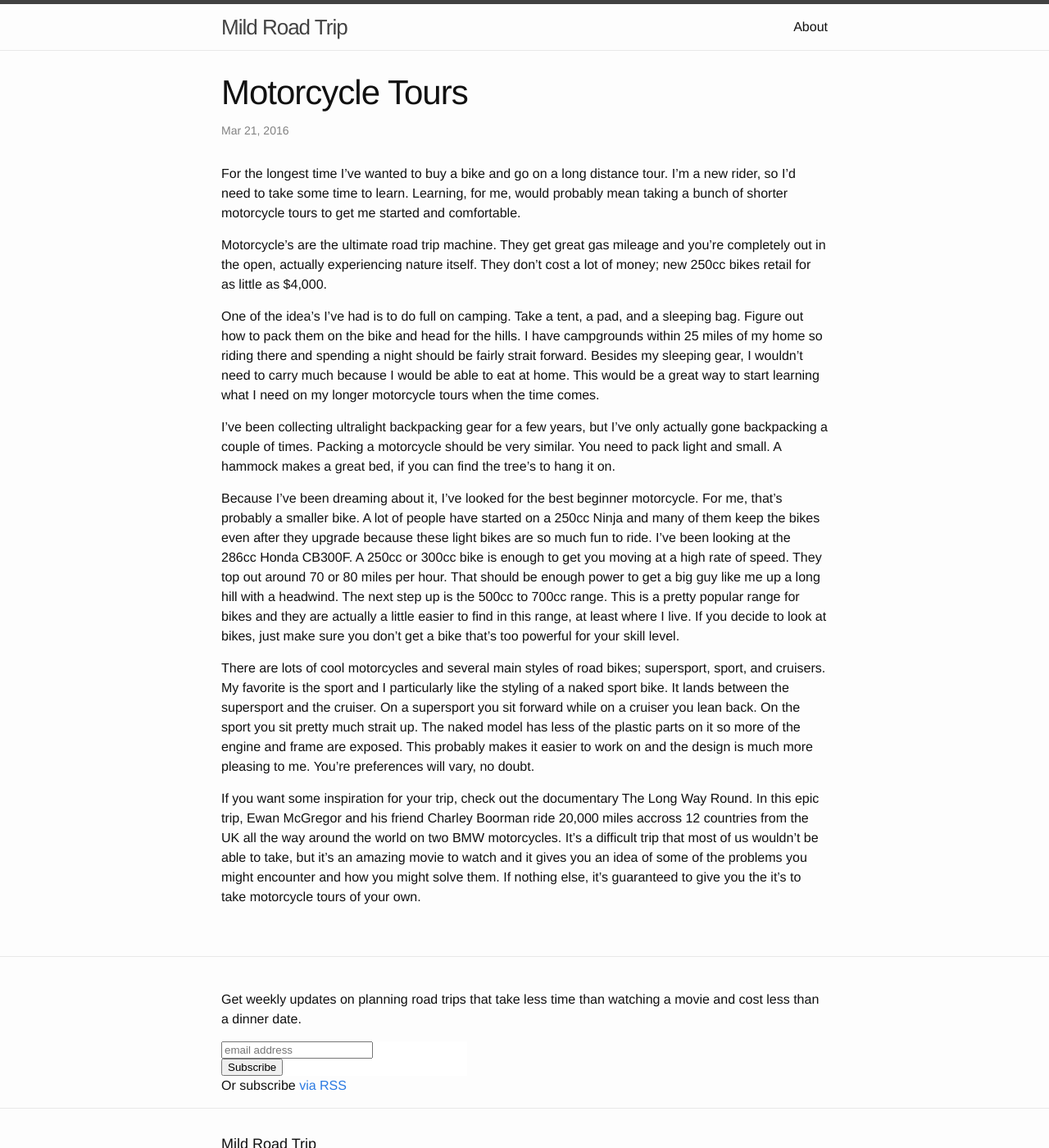
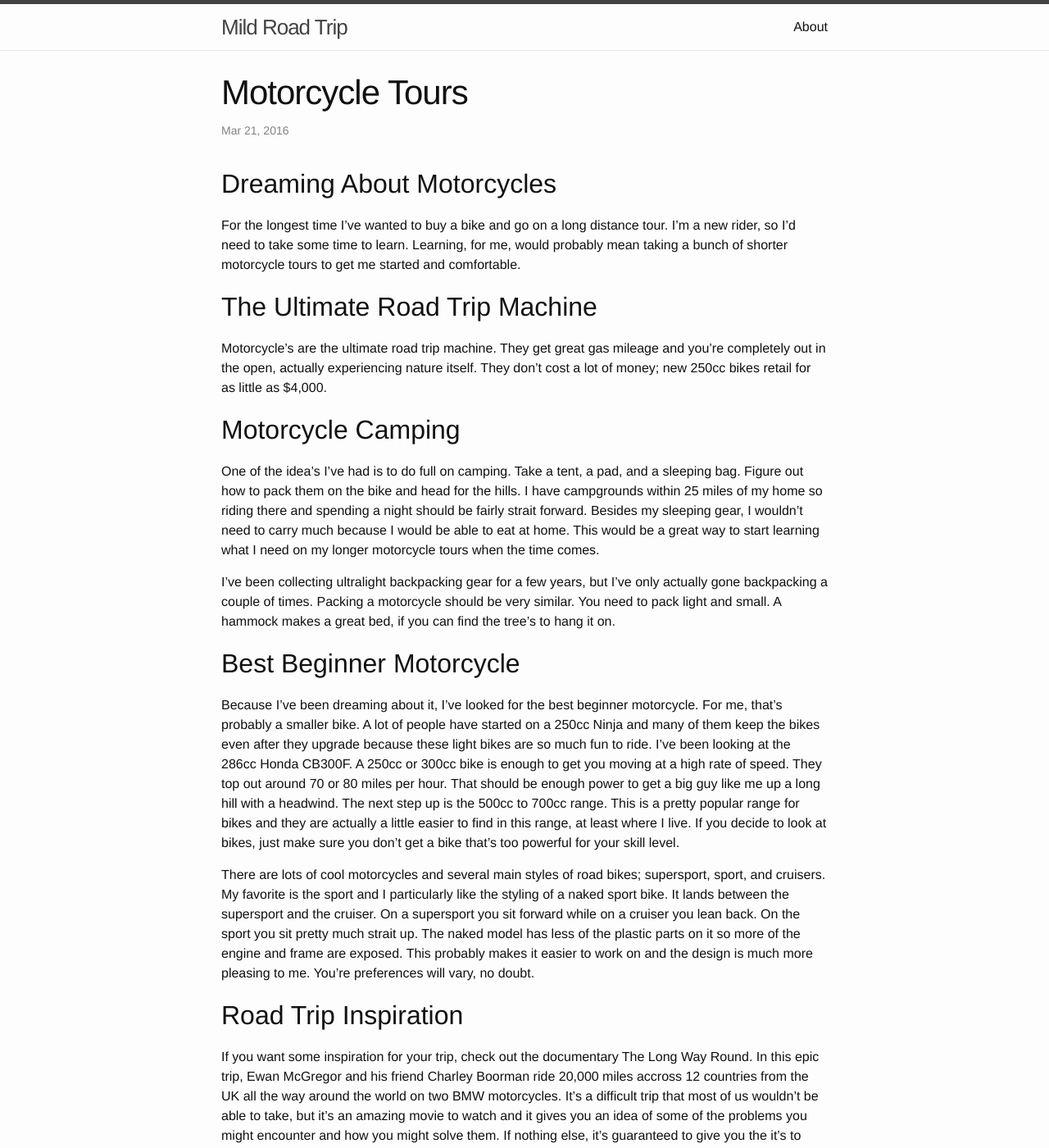
Before and after one commit to codazoda/mildroadtrip, a Jekyll site: the page built from _posts/2016-03-21-motorcyle-tours.markdown, in a window 1280 px wide and 1400 px high. Shown: the whole window at 82% size. Built offline with Jekyll 4.4.1, drawn with Linux system fonts in a browser that asks for light colours; comment, search, counter and statistics services are not loaded.

Commit message:
added some sub headings

```diff
--- a/_posts/2016-02-08-welcome-to-mild-road-trip.markdown
+++ b/_posts/2016-02-08-welcome-to-mild-road-trip.markdown
@@ -4,6 +4,7 @@ title:  "Welcome to Mild Road Trip"
 date:   2016-02-08 06:43:57 -0700
 categories: none
 ---
+
 Welcome to Mild Road Trip! This is a blog about getting out on the open road
 regardless of your budget or time restrictions. It's about planning road trips
 that take less time than watching a movie at home and cost less than going on a
--- a/_posts/2016-02-15-road-trip-dates.markdown
+++ b/_posts/2016-02-15-road-trip-dates.markdown
@@ -4,7 +4,6 @@ title:  "Taking a Road Trip as a Date Idea"
 date:   2016-02-15 08:30:00 -0700
 categories: none
 ---
-# Taking a Road Trip as a Date Idea
 
 It's date weekend; are you going to dinner or a movie? You've done that a
 million times, why not take a drive instead. A road trip gives you time
--- a/_posts/2016-03-21-motorcyle-tours.markdown
+++ b/_posts/2016-03-21-motorcyle-tours.markdown
@@ -4,16 +4,26 @@ title:  "Motorcycle Tours"
 date:   2016-03-21 08:30:00 -0700
 categories: none
 ---
+## Dreaming About Motorcycles
+
 For the longest time I've wanted to buy a bike and go on a long distance tour. I'm a new rider, so I'd need to take some time to learn. Learning, for me, would probably mean taking a bunch of shorter motorcycle tours to get me started and comfortable.
 
+## The Ultimate Road Trip Machine
+
 Motorcycle's are the ultimate road trip machine. They get great gas mileage and you're completely out in the open, actually experiencing nature itself. They don't cost a lot of money; new 250cc bikes retail for as little as $4,000.
+
+## Motorcycle Camping
 
 One of the idea's I've had is to do full on camping. Take a tent, a pad, and a sleeping bag. Figure out how to pack them on the bike and head for the hills. I have campgrounds within 25 miles of my home so riding there and spending a night should be fairly strait forward. Besides my sleeping gear, I wouldn't need to carry much because I would be able to eat at home. This would be a great way to start learning what I need on my longer motorcycle tours when the time comes.
 
 I've been collecting ultralight backpacking gear for a few years, but I've only actually gone backpacking a couple of times. Packing a motorcycle should be very similar. You need to pack light and small. A hammock makes a great bed, if you can find the tree's to hang it on.
 
+## Best Beginner Motorcycle
+
 Because I've been dreaming about it, I've looked for the best beginner motorcycle. For me, that's probably a smaller bike. A lot of people have started on a 250cc Ninja and many of them keep the bikes even after they upgrade because these light bikes are so much fun to ride. I've been looking at the 286cc Honda CB300F. A 250cc or 300cc bike is enough to get you moving at a high rate of speed. They top out around 70 or 80 miles per hour. That should be enough power to get a big guy like me up a long hill with a headwind. The next step up is the 500cc to 700cc range. This is a pretty popular range for bikes and they are actually a little easier to find in this range, at least where I live. If you decide to look at bikes, just make sure you don't get a bike that's too powerful for your skill level.
 
 There are lots of cool motorcycles and several main styles of road bikes; supersport, sport, and cruisers. My favorite is the sport and I particularly like the styling of a naked sport bike. It lands between the supersport and the cruiser. On a supersport you sit forward while on a cruiser you lean back. On the sport you sit pretty much strait up. The naked model has less of the plastic parts on it so more of the engine and frame are exposed. This probably makes it easier to work on and the design is much more pleasing to me. You're preferences will vary, no doubt.
 
+## Road Trip Inspiration
+
 If you want some inspiration for your trip, check out the documentary The Long Way Round. In this epic trip, Ewan McGregor and his friend Charley Boorman ride 20,000 miles accross 12 countries from the UK all the way around the world on two BMW motorcycles. It's a difficult trip that most of us wouldn't be able to take, but it's an amazing movie to watch and it gives you an idea of some of the problems you might encounter and how you might solve them. If nothing else, it's guaranteed to give you the it's to take motorcycle tours of your own.
```
